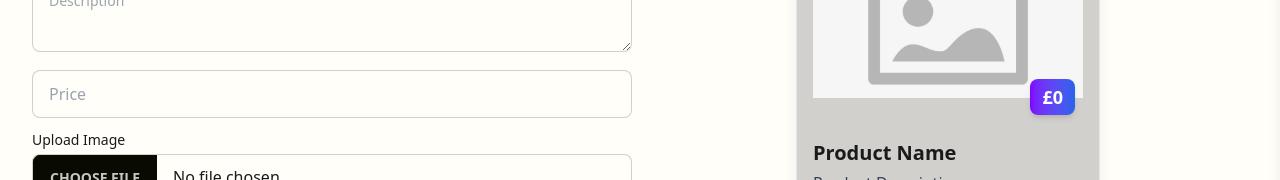
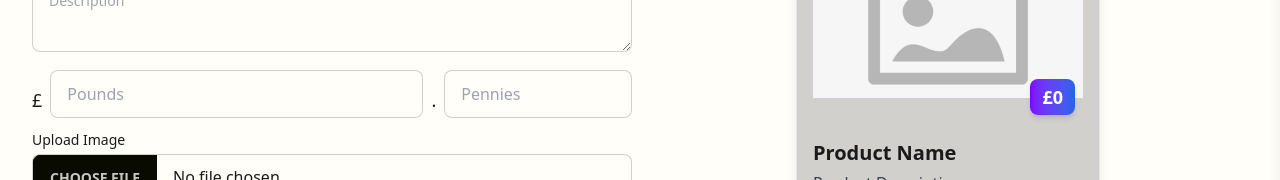
Before and after one commit to SamBrown22/Artwork4Sale, a Next.js app in the folder artstore/: page /my-products/add-product in a window 1280 px wide. Shown: the part 234-414 px from the top of the page. Built offline with nearby package versions, Linux system fonts and the light colour scheme; no server answers.

Commit message:
- updates to price to allow better user experience with price inputs on the add-product page

```diff
--- a/artstore/src/app/my-products/add-product/page.tsx
+++ b/artstore/src/app/my-products/add-product/page.tsx
@@ -25,6 +25,8 @@ interface PreviewData {
 export default function AddProductPage() {
   const { data: session, status } = useSession()
   const router = useRouter()
+  const [pounds, setPounds] = useState<string>("")
+  const [pennies, setPennies] = useState<string>("")
   const [previewData, setPreviewData] = useState<PreviewData>({
     name: "Product Name",
     description: "Product Description",
@@ -85,6 +87,39 @@ export default function AddProductPage() {
     }))
   }
 
+  const handlePoundFieldChange = (
+    event: React.ChangeEvent<HTMLInputElement | HTMLTextAreaElement>,
+  ) => {
+    const { value } = event.target
+    const poundsValue = value.replace(/[^0-9]/g, "") // Remove non-numeric characters
+    setPounds(poundsValue) // Update pounds
+
+    // Update preview data with total price (pounds * 100 + pennies)
+    setPreviewData((prevData) => ({
+      ...prevData,
+      price: Number(poundsValue) * 100 + Number(pennies || 0),
+    }))
+  }
+
+  const handlePennyFieldChange = (
+    event: React.ChangeEvent<HTMLInputElement | HTMLTextAreaElement>,
+  ) => {
+    const { value } = event.target
+    let penniesValue = value.replace(/[^0-9]/g, "") // Remove non-numeric characters
+
+    if (parseInt(penniesValue) > 99) {
+      penniesValue = "99" // Limit the value to 99
+    }
+
+    setPennies(penniesValue) // Update pennies
+
+    // Update preview data with total price (pounds * 100 + pennies)
+    setPreviewData((prevData) => ({
+      ...prevData,
+      price: Number(pounds || 0) * 100 + Number(penniesValue),
+    }))
+  }
+
   const handleImageChange = (event: React.ChangeEvent<HTMLInputElement>) => {
     const file = event.target.files?.[0]
 
@@ -130,15 +165,36 @@ export default function AddProductPage() {
             className="textarea textarea-bordered mb-3 w-full"
             onChange={handleFieldChange} // Handle input changes
           />
-          {/* Price Input */}
-          <input
-            required
-            name="price"
-            placeholder="Price"
-            type="number"
-            className="input input-bordered mb-3 w-full"
-            onChange={handleFieldChange} // Handle input changes
-          />
+          <div className="flex items-center space-x-2">
+            {/* Pound Symbol */}
+            <span className="text-lg font-medium">£</span>
+
+            {/* Pound Input */}
+            <input
+              required
+              name="price"
+              placeholder="Pounds"
+              type="text"
+              className="input input-bordered mb-3 w-2/3"
+              value={pounds}
+              onChange={handlePoundFieldChange} // Handle input changes
+            />
+
+            {/* Decimal Separator */}
+            <span className="text-lg font-medium">.</span>
+
+            {/* Penny Input */}
+            <input
+              required
+              name="price"
+              placeholder="Pennies"
+              type="text"
+              className="input input-bordered mb-3 w-1/3"
+              value={pennies}
+              onChange={handlePennyFieldChange} // Handle input changes
+            />
+          </div>
+
           {/* Upload Image File Input */}
           <div className="mb-3 w-full">
             <label className="mb-1 block text-sm font-medium" htmlFor="image">
@@ -150,10 +206,11 @@ export default function AddProductPage() {
               name="image"
               type="file"
               accept="image/*"
-              className="file-input file-input-bordered file-input-base-content mb-3 w-full cursor-pointer"
+              className="file-input-base-content file-input file-input-bordered mb-3 w-full cursor-pointer"
               onChange={handleImageChange} // Handle image changes
             />
           </div>
+
           {/* Submit Button */}
           <button
             className="btn btn-primary btn-block text-white"
```
